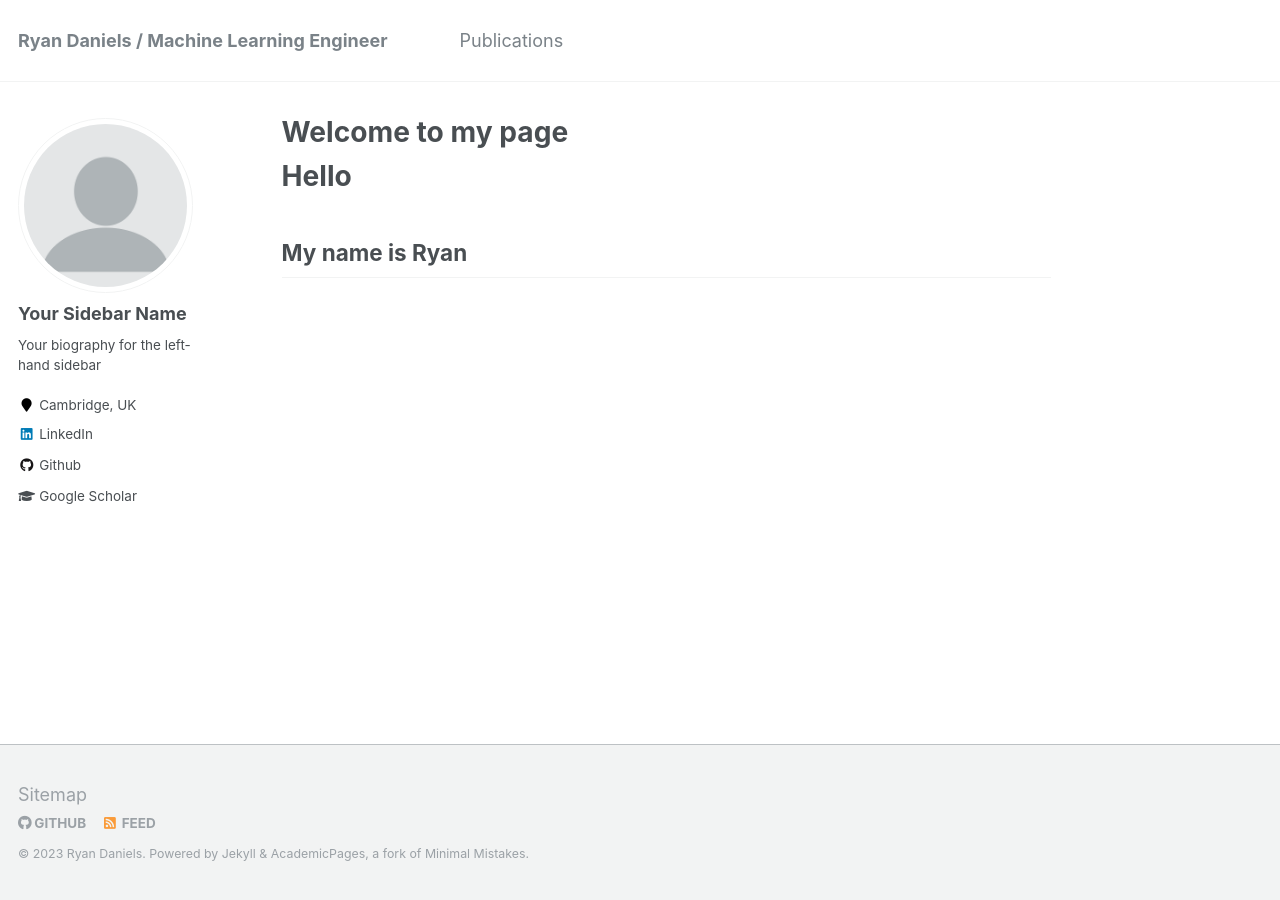
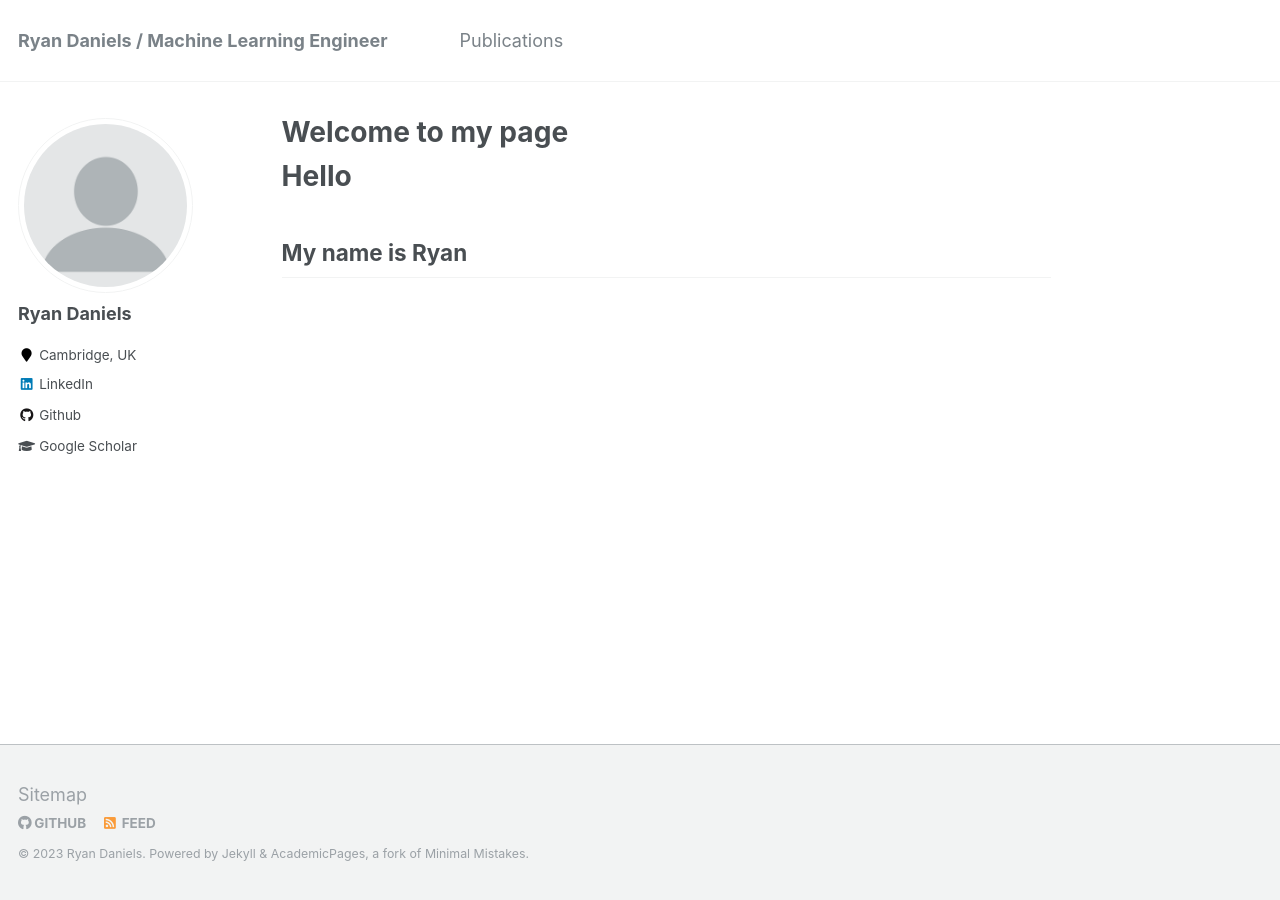
Before and after one commit to rkdan/rkdan.github.io, a Jekyll site: the page built from _pages/about.md, in a window 1280 px wide. Built offline with Jekyll 4.4.1, drawn with Linux system fonts in a browser that asks for light colours.

Commit message:
Update _config.yml

```diff
--- a/_config.yml
+++ b/_config.yml
@@ -80,9 +80,9 @@ analytics:
 
 # Site Author
 author:
-  name             : "Your Sidebar Name"
+  name             : "Ryan Daniels"
   avatar           : "profile.png"
-  bio              : "Your biography for the left-hand sidebar"
+  bio              : ""
   location         : "Cambridge, UK"
   employer         :
   pubmed           :
@@ -175,16 +175,16 @@ kramdown:
 # Collections
 collections:
   teaching:
-    output: false
+    output: true
     permalink: /:collection/:path/
   publications:
     output: true
     permalink: /:collection/:path/
   portfolio:
-    output: false
+    output: true
     permalink: /:collection/:path/
   talks:
-    output: false
+    output: true
     permalink: /:collection/:path/
 
 
```
